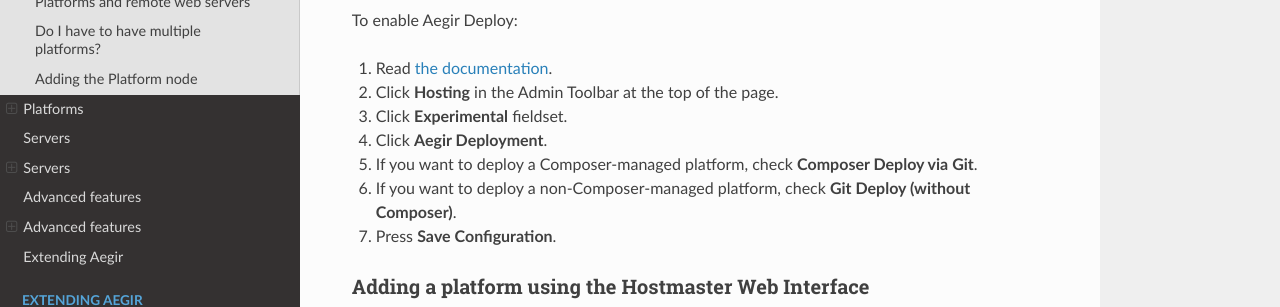
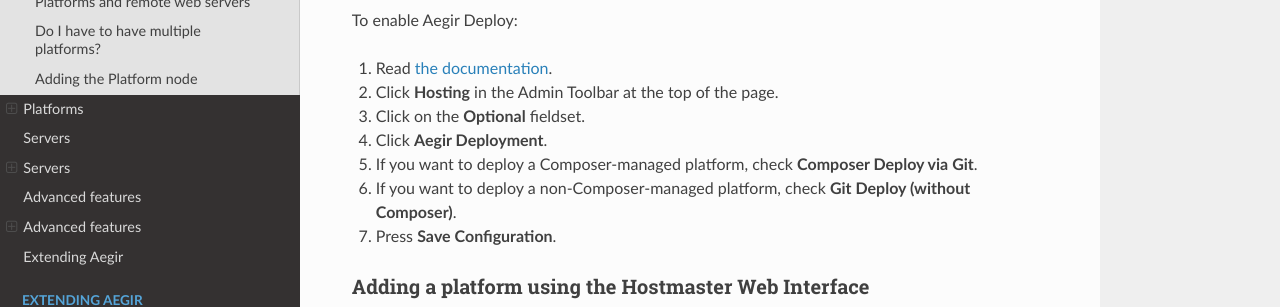
Before and after one commit to aegir-project/documentation, an MkDocs documentation site: the page built from docs/usage/platforms.md, in a window 1280 px wide and 900 px high, scrolled down 3204 px. Shown: the part 151-458 px from the top of the window. Built offline with MkDocs 1.6.1, drawn with Linux system fonts in a browser that asks for light colours; nearby versions of some CDN libraries; old or Windows-style settings are respelled for this version of MkDocs.

Commit message:
Note that Aegir Deploy moved from Experimental to Optional.

```diff
--- a/docs/usage/platforms.md
+++ b/docs/usage/platforms.md
@@ -89,7 +89,7 @@
 
   1. Read [the documentation](https://matteobrusa.github.io/md-styler/?url=cgit.drupalcode.org/hosting_deploy/plain/README.md).
   2. Click **Hosting** in the Admin Toolbar at the top of the page.
-  3. Click **Experimental** fieldset.
+  3. Click on the **Optional** fieldset.
   4. Click **Aegir Deployment**.
   5. If you want to deploy a Composer-managed platform, check **Composer Deploy via Git**.
   6. If you want to deploy a non-Composer-managed platform, check **Git Deploy (without Composer)**.
```
